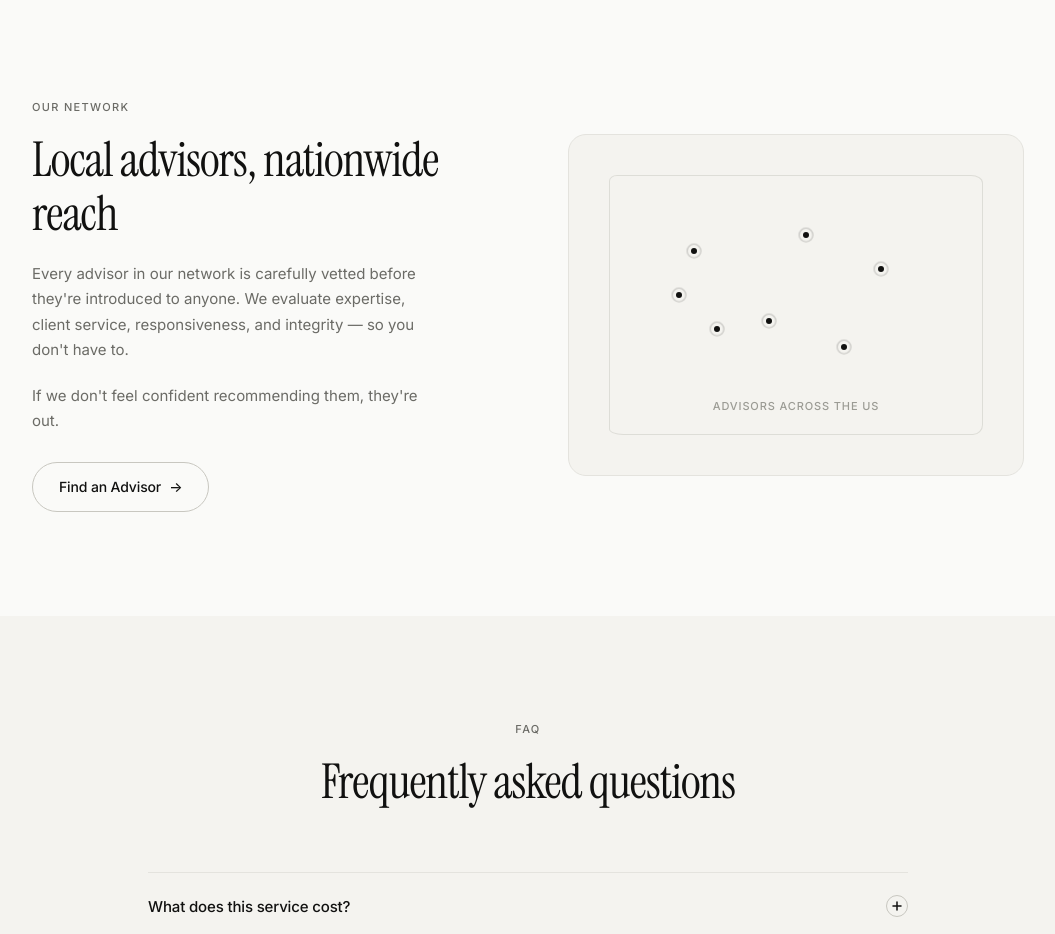
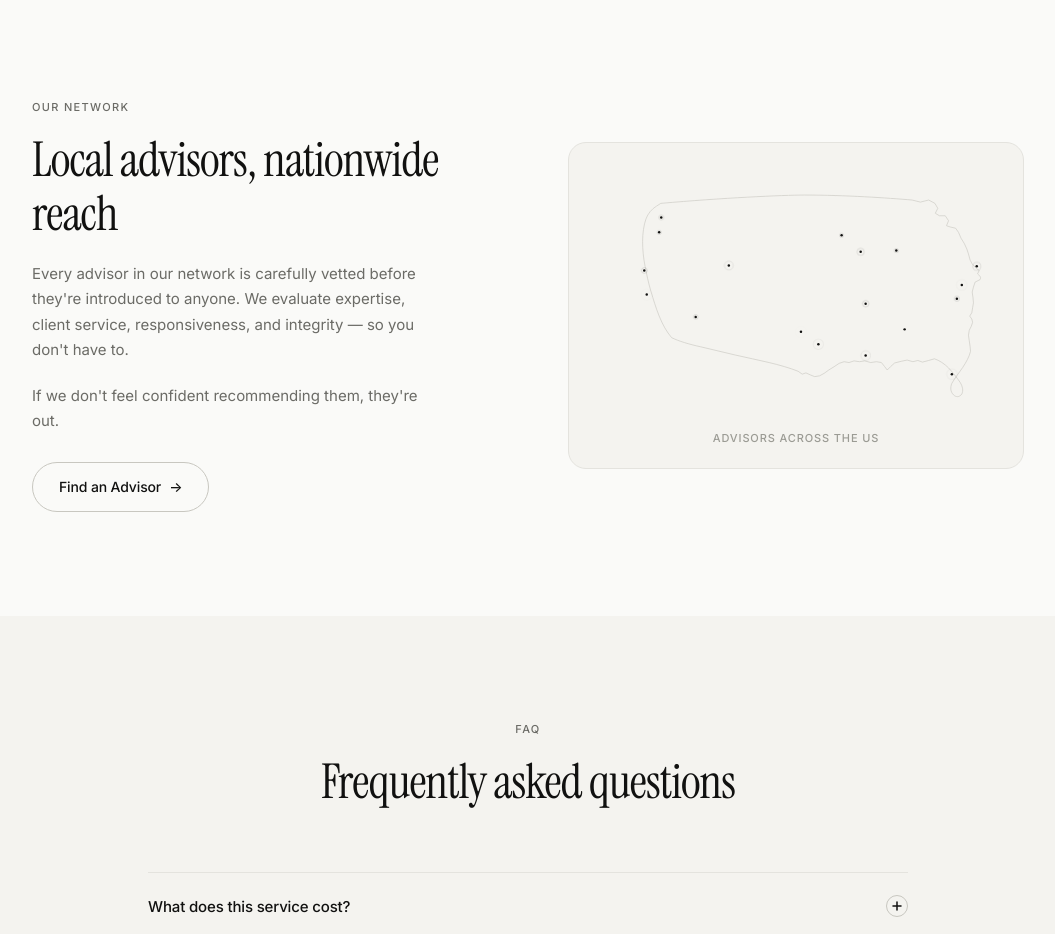
Before and after one commit to wwwhatevertyler/rmr-website, a plain HTML site: page rmr-home.html in a window 1280 px wide. Shown: the part 2320-3254 px from the top of the page, without its empty margins (112-1167 px from the left). Drawn offline with nearby package versions, Linux system fonts and the light colour scheme; a script that the page names is missing.

Commit message:
Replace CSS map placeholder with SVG US outline
Proper continental US path with 18 geographically placed city dots
and pulsing ring animations inside the real map shape.

Co-Authored-By: Claude Sonnet 4.6 <noreply@anthropic.com>

```diff
--- a/rmr-home.html
+++ b/rmr-home.html
@@ -486,53 +486,37 @@
       background: var(--bg-card);
       border-radius: var(--radius-card);
       border: 1px solid var(--border);
-      padding: 40px;
-      aspect-ratio: 4/3;
+      padding: 28px 28px 48px;
       position: relative;
       overflow: hidden;
-      display: flex;
-      align-items: center;
-      justify-content: center;
     }
-    .network-map {
+    .network-map-svg {
       width: 100%;
-      height: 100%;
-      position: relative;
+      height: auto;
+      display: block;
     }
-    /* Simplified USA outline approximation using pure CSS */
-    .network-map-outline {
-      position: absolute;
-      inset: 0;
-      border: 1.5px solid var(--border-strong);
-      border-radius: 8px 12px 10px 14px / 6px 8px 10px 6px;
-      opacity: 0.5;
+    .us-outline {
+      fill: none;
+      stroke: var(--border-strong);
+      stroke-width: 1.5;
+      stroke-linejoin: round;
+      stroke-linecap: round;
     }
-    .network-city {
-      position: absolute;
-      width: 6px; height: 6px;
-      border-radius: 50%;
-      background: var(--text);
+    .city-dot {
+      fill: var(--text);
     }
-    .network-city::after {
-      content: '';
-      position: absolute;
-      inset: -4px;
-      border-radius: 50%;
-      border: 1px solid var(--text);
-      opacity: 0.25;
+    .city-ring {
+      fill: none;
+      stroke: var(--text);
+      stroke-width: 1;
+      transform-box: fill-box;
+      transform-origin: center;
       animation: city-pulse 3s ease-in-out infinite;
     }
     @keyframes city-pulse {
       0%, 100% { transform: scale(1); opacity: 0.25; }
-      50% { transform: scale(1.6); opacity: 0; }
+      50% { transform: scale(2.8); opacity: 0; }
     }
-    .network-city:nth-child(2) { top: 28%; left: 22%; animation-delay: 0.4s; }
-    .network-city:nth-child(3) { top: 35%; left: 72%; animation-delay: 0.8s; }
-    .network-city:nth-child(4) { top: 55%; left: 42%; animation-delay: 1.2s; }
-    .network-city:nth-child(5) { top: 45%; left: 18%; animation-delay: 0.6s; }
-    .network-city:nth-child(6) { top: 65%; left: 62%; animation-delay: 1.6s; }
-    .network-city:nth-child(7) { top: 22%; left: 52%; animation-delay: 1.0s; }
-    .network-city:nth-child(8) { top: 58%; left: 28%; animation-delay: 2.0s; }
     .network-label {
       position: absolute;
       bottom: 20px;
@@ -934,17 +918,49 @@
       </div>
 
       <div class="network-visual">
-        <div class="network-map">
-          <div class="network-map-outline"></div>
-          <div class="network-city" style="top:28%; left:22%;"></div>
-          <div class="network-city" style="top:35%; left:72%;"></div>
-          <div class="network-city" style="top:55%; left:42%;"></div>
-          <div class="network-city" style="top:45%; left:18%;"></div>
-          <div class="network-city" style="top:65%; left:62%;"></div>
-          <div class="network-city" style="top:22%; left:52%;"></div>
-          <div class="network-city" style="top:58%; left:28%;"></div>
-          <div class="network-label">Advisors across the US</div>
-        </div>
+        <svg class="network-map-svg" viewBox="0 0 960 600" preserveAspectRatio="xMidYMid meet" xmlns="http://www.w3.org/2000/svg">
+          <!-- Continental US outline -->
+          <path class="us-outline" d="M 155,78 C 300,65 450,58 500,58 C 600,58 700,65 760,70 L 780,75 L 800,70 L 815,78 L 822,90 L 816,102 L 826,108 L 840,108 L 848,120 L 843,132 L 852,135 L 865,138 L 872,148 L 878,162 L 886,175 L 892,188 L 896,200 L 900,215 L 905,224 C 910,230 916,236 922,240 L 918,248 C 922,252 928,256 924,262 L 912,268 L 908,280 L 905,292 L 907,306 L 908,318 L 906,330 L 904,342 L 899,350 L 904,357 L 906,365 L 903,374 L 898,384 L 896,396 L 898,410 L 900,424 L 901,435 C 898,448 890,462 882,474 C 874,486 864,498 856,512 C 852,522 852,532 860,540 C 866,546 874,546 880,538 C 884,530 882,520 876,510 C 868,498 858,486 848,475 C 838,465 826,457 814,453 L 800,457 L 785,461 L 774,457 L 762,460 L 748,456 L 734,459 L 718,463 L 708,472 L 700,480 L 694,472 L 686,462 L 674,460 L 660,462 L 646,458 L 633,460 L 620,458 L 608,462 L 596,460 L 584,464 L 572,472 L 559,480 L 548,488 L 537,494 L 525,496 L 515,492 L 504,487 L 495,490 L 485,483 C 465,475 440,468 415,462 C 388,456 362,450 334,444 C 306,438 278,430 250,424 C 222,418 196,410 180,402 C 168,388 158,370 150,350 C 142,330 136,310 130,290 C 124,270 120,250 116,230 C 112,210 110,190 110,170 C 110,150 113,130 118,116 C 123,102 132,92 143,85 Z"/>
+          <!-- City dots -->
+          <circle class="city-dot" cx="155" cy="112" r="3"/>
+          <circle class="city-dot" cx="150" cy="148" r="3"/>
+          <circle class="city-dot" cx="114" cy="240" r="3"/>
+          <circle class="city-dot" cx="120" cy="298" r="3"/>
+          <circle class="city-dot" cx="238" cy="352" r="3"/>
+          <circle class="city-dot" cx="318" cy="228" r="3"/>
+          <circle class="city-dot" cx="590" cy="155" r="3"/>
+          <circle class="city-dot" cx="636" cy="195" r="3"/>
+          <circle class="city-dot" cx="722" cy="192" r="3"/>
+          <circle class="city-dot" cx="648" cy="320" r="3"/>
+          <circle class="city-dot" cx="492" cy="388" r="3"/>
+          <circle class="city-dot" cx="534" cy="418" r="3"/>
+          <circle class="city-dot" cx="648" cy="445" r="3"/>
+          <circle class="city-dot" cx="742" cy="382" r="3"/>
+          <circle class="city-dot" cx="868" cy="308" r="3"/>
+          <circle class="city-dot" cx="880" cy="275" r="3"/>
+          <circle class="city-dot" cx="916" cy="230" r="3"/>
+          <circle class="city-dot" cx="856" cy="490" r="3"/>
+          <!-- Pulse rings -->
+          <circle class="city-ring" cx="155" cy="112" r="5" style="animation-delay:0s"/>
+          <circle class="city-ring" cx="150" cy="148" r="5" style="animation-delay:0.4s"/>
+          <circle class="city-ring" cx="114" cy="240" r="5" style="animation-delay:0.8s"/>
+          <circle class="city-ring" cx="120" cy="298" r="5" style="animation-delay:1.6s"/>
+          <circle class="city-ring" cx="238" cy="352" r="5" style="animation-delay:0.6s"/>
+          <circle class="city-ring" cx="318" cy="228" r="5" style="animation-delay:1.2s"/>
+          <circle class="city-ring" cx="590" cy="155" r="5" style="animation-delay:0.2s"/>
+          <circle class="city-ring" cx="636" cy="195" r="5" style="animation-delay:1.0s"/>
+          <circle class="city-ring" cx="722" cy="192" r="5" style="animation-delay:0.5s"/>
+          <circle class="city-ring" cx="648" cy="320" r="5" style="animation-delay:0.9s"/>
+          <circle class="city-ring" cx="492" cy="388" r="5" style="animation-delay:2.0s"/>
+          <circle class="city-ring" cx="534" cy="418" r="5" style="animation-delay:1.4s"/>
+          <circle class="city-ring" cx="648" cy="445" r="5" style="animation-delay:1.3s"/>
+          <circle class="city-ring" cx="742" cy="382" r="5" style="animation-delay:1.8s"/>
+          <circle class="city-ring" cx="868" cy="308" r="5" style="animation-delay:0.7s"/>
+          <circle class="city-ring" cx="880" cy="275" r="5" style="animation-delay:1.5s"/>
+          <circle class="city-ring" cx="916" cy="230" r="5" style="animation-delay:1.1s"/>
+          <circle class="city-ring" cx="856" cy="490" r="5" style="animation-delay:2.2s"/>
+        </svg>
+        <div class="network-label">Advisors across the US</div>
       </div>
 
     </div>
```
